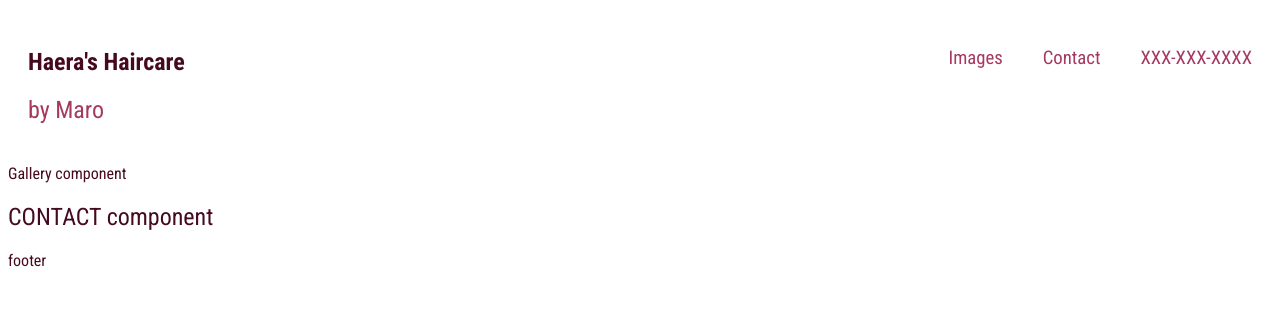
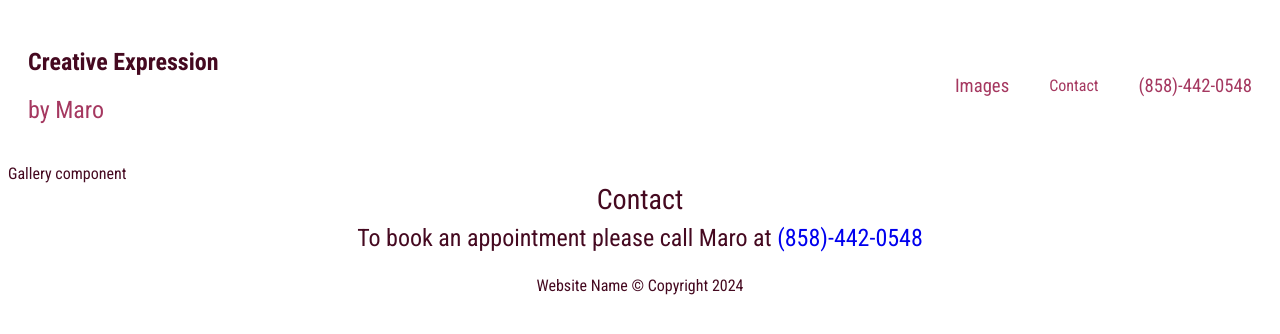
Before and after one commit to 3Bridges-Development/hair-style-maro, a React (Create React App) app: page / in a window 1280 px wide. Shown: the top 334 px of the page. Built offline with nearby package versions, Linux system fonts and the light colour scheme.

Commit message:
updating contact & name

```diff
--- a/public/index.html
+++ b/public/index.html
@@ -13,7 +13,7 @@
     <link rel="manifest" href="%PUBLIC_URL%/manifest.json" />
     <link href="https://fonts.googleapis.com/css2?family=Roboto+Condensed:ital,wght@0,100..900;1,100..900&display=swap" rel="stylesheet">
 
-    <title>Haera's Haircare by Maro</title>
+    <title>Creative Expression by Maro</title>
   </head>
   <body>
     <div id="root"></div>
--- a/src/App.scss
+++ b/src/App.scss
@@ -1,5 +1,7 @@
 @import "./styles/variables.scss";
 @import "./styles/header.scss";
+@import "./styles/contact.scss";
+@import "./styles/footer.scss";
 
 .App {
     // background-color: $lightOrange; // decide if we want this as the background color
--- a/src/components/Contact.jsx
+++ b/src/components/Contact.jsx
@@ -2,7 +2,10 @@ import React from "react";
 
 function Contact() {
     return(
-        <h2>CONTACT component</h2>
+        <section id="contact" className="contact">
+            <h3>Contact</h3>
+            <p>To book an appointment please call Maro at <a href="tel:858-442-0548" className="phone">(858)-442-0548</a></p>
+        </section>
     )
 }
 
--- a/src/components/Footer.jsx
+++ b/src/components/Footer.jsx
@@ -2,9 +2,9 @@ import React from "react";
 
 function Footer() {
     return (
-        <div>
-            footer
-        </div>
+        <footer className="footer">
+            <p>Website Name &copy; Copyright {new Date().getFullYear()}</p>
+        </footer>
     )
 }
 
--- a/src/components/Header.jsx
+++ b/src/components/Header.jsx
@@ -4,7 +4,7 @@ function Header() {
     return (
         <section className="header">
             <div className="mainHeader">
-                <h1>Haera's Haircare</h1>
+                <h1>Creative Expression </h1>
                 <h2 className="subHeaderLabel">by Maro</h2>
             </div>
             <section className="subHeader">
@@ -12,10 +12,10 @@ function Header() {
                     <h3>Images</h3>
                 </div>
                 <div className="subHeaderLabel">
-                    <h3>Contact</h3>
+                    <a href="#contact">Contact</a>
                 </div>
                 <div className="subHeaderLabel">
-                    <h3>XXX-XXX-XXXX</h3>
+                    <h3>(858)-442-0548</h3>
                 </div>
             </section>
         </section>
--- /dev/null
+++ b/src/styles/contact.scss
@@ -0,0 +1,16 @@
+.contact {
+    display: flex;
+    flex-direction: column;
+    justify-content: center;
+    align-items: center;
+    font-size: 1.5rem;
+
+    h3, p {
+        margin: 0;
+        margin-bottom: .5rem;
+    }
+
+    .phone {
+        text-decoration: none;
+    }
+}
--- /dev/null
+++ b/src/styles/footer.scss
@@ -0,0 +1,5 @@
+.footer {
+    display: flex;
+    justify-content: center;
+    align-items: center;
+}
--- a/src/styles/header.scss
+++ b/src/styles/header.scss
@@ -19,10 +19,16 @@
         flex-direction: row;
         flex-wrap: wrap;
         justify-content: flex-end;
+        align-items: center;
         color: $rose;
 
         .subHeaderLabel {
             padding: 20px;
+
+            a{
+                text-decoration: none;
+                color: $rose;
+            }
         }
     }
 }
--- a/src/views/Home.jsx
+++ b/src/views/Home.jsx
@@ -6,7 +6,7 @@ import Contact from "../components/Contact";
 
 function Home() {
         return (
-                <div className="home">
+                <div className="container-fluid home">
                         <Header />
                         <ImageGallery />
                         <Contact />
```
